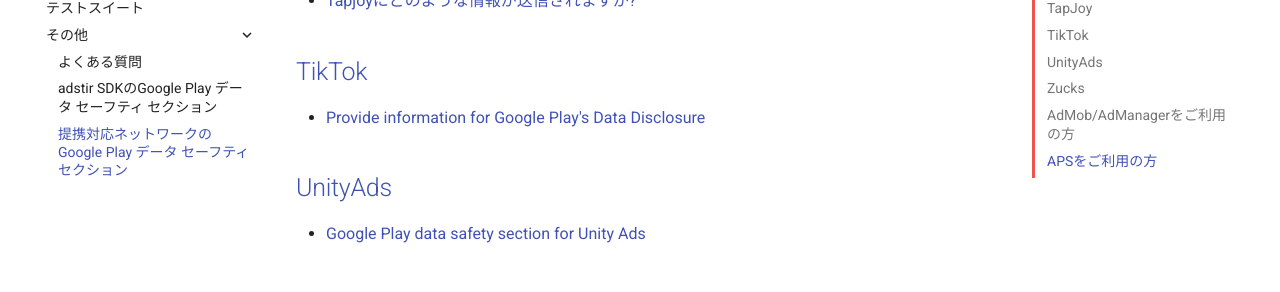
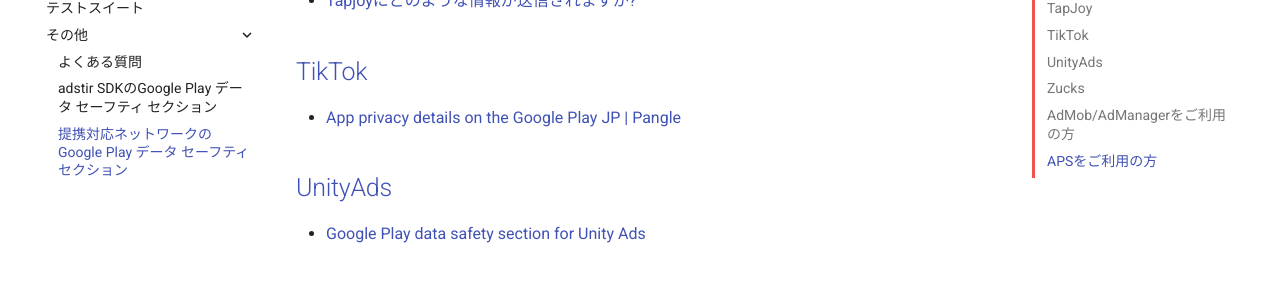
Before and after one commit to united-adstir/android-sdk-docs, an MkDocs documentation site: the page built from docs/adstir/info/nw_safety_section.md, in a window 1280 px wide and 900 px high, scrolled down 873 px. Shown: the part 235-527 px from the top of the window. Built offline with MkDocs 1.6.1 and Material for MkDocs 9.7.7, drawn with Linux system fonts in a browser that asks for light colours; the version menu is left out.

Commit message:
fix link

```diff
--- a/docs/adstir/info/nw_safety_section.md
+++ b/docs/adstir/info/nw_safety_section.md
@@ -31,7 +31,7 @@
 
 ## TikTok
 
-* [Provide information for Google Play's Data Disclosure](https://www.pangleglobal.com/support/doc/6203710f2b4ba300514c71a5)
+* [App privacy details on the Google Play JP | Pangle](https://www.pangleglobal.com/jp/integration/app-privacy-details-gp)
 
 ## UnityAds
 
```
